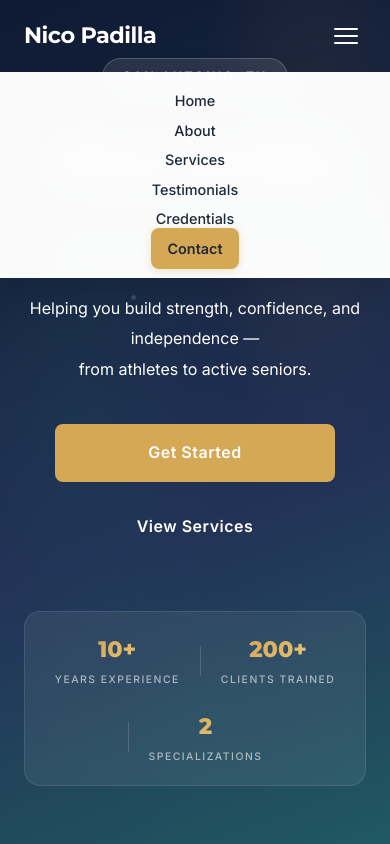
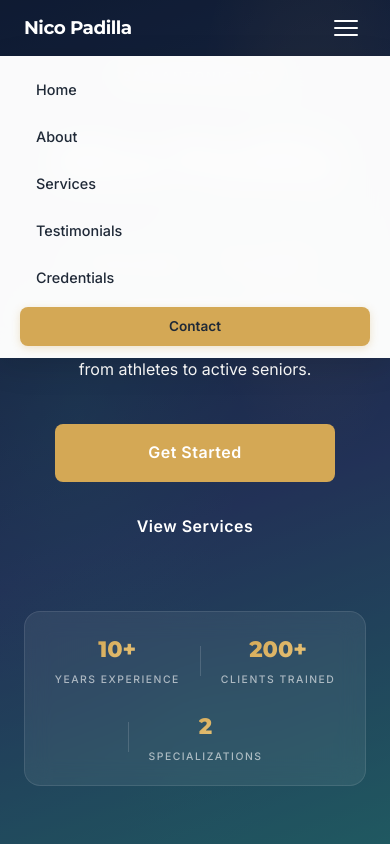
Before and after one commit to alexmbous/nico-padilla-fitness, a plain HTML site: page index.html in a window 390 px wide. Both pictures are taken after a click on the button "Toggle navigation". Shown: the top 844 px of the page. Drawn offline with Linux system fonts and the light colour scheme.

Commit message:
Add enhanced styling and fix mobile navbar overflow
- Staggered card animations, section labels, CTA banner
- Richer hover effects, gradient accents throughout
- Expanded footer with nav links
- Fix mobile nav Contact button bleeding outside navbar

Co-Authored-By: Claude Opus 4.6 (1M context) <noreply@anthropic.com>

```diff
--- a/style.css
+++ b/style.css
@@ -45,7 +45,7 @@
 
 html {
     scroll-behavior: smooth;
-    scroll-padding-top: var(--nav-height);
+    scroll-padding-top: calc(var(--nav-height) + 16px);
 }
 
 body {
@@ -218,6 +218,9 @@ a:hover {
     font-weight: 600 !important;
     border-radius: var(--radius) !important;
     box-shadow: 0 2px 8px rgba(212, 168, 85, 0.3);
+    padding: 6px 14px !important;
+    font-size: 0.85rem !important;
+    line-height: 1.4 !important;
 }
 
 .nav-cta:hover {
@@ -1215,27 +1218,48 @@ a:hover {
 @media (max-width: 768px) {
     .nav-toggle { display: block; }
 
+    .navbar {
+        height: 56px;
+        --nav-height: 56px;
+    }
+
+    .nav-logo {
+        font-size: 1.15rem;
+    }
+
     .nav-links {
+        display: none;
         position: fixed;
-        top: var(--nav-height);
+        top: 56px;
         left: 0;
         right: 0;
         background: rgba(255, 255, 255, 0.98);
         backdrop-filter: blur(16px);
         -webkit-backdrop-filter: blur(16px);
         flex-direction: column;
-        padding: 16px 24px;
+        padding: 12px 20px;
         box-shadow: var(--shadow-lg);
-        transform: translateY(-120%);
-        transition: transform 0.3s;
+        z-index: 999;
     }
 
-    .nav-links.nav-open { transform: translateY(0); }
+    .nav-links.nav-open {
+        display: flex;
+    }
+
+    .nav-links li { width: 100%; }
 
     .nav-links a {
         color: var(--color-text) !important;
-        padding: 12px 16px;
+        padding: 10px 16px;
+        display: block;
         width: 100%;
+        font-size: 0.9rem;
+    }
+
+    .nav-links .nav-cta {
+        text-align: center;
+        margin-top: 4px;
+        padding: 10px 16px !important;
     }
 
     .about-content { grid-template-columns: 1fr; gap: 32px; }
```
